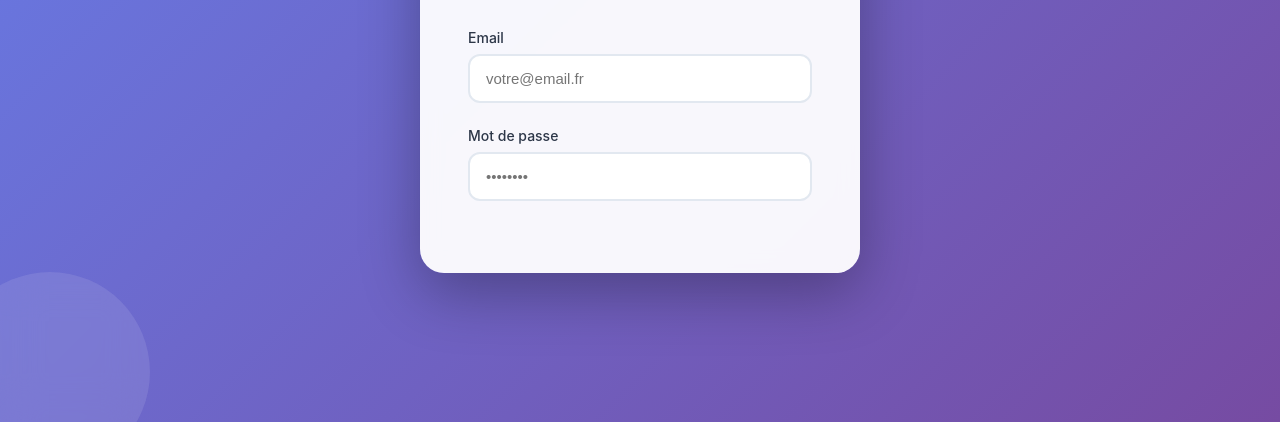
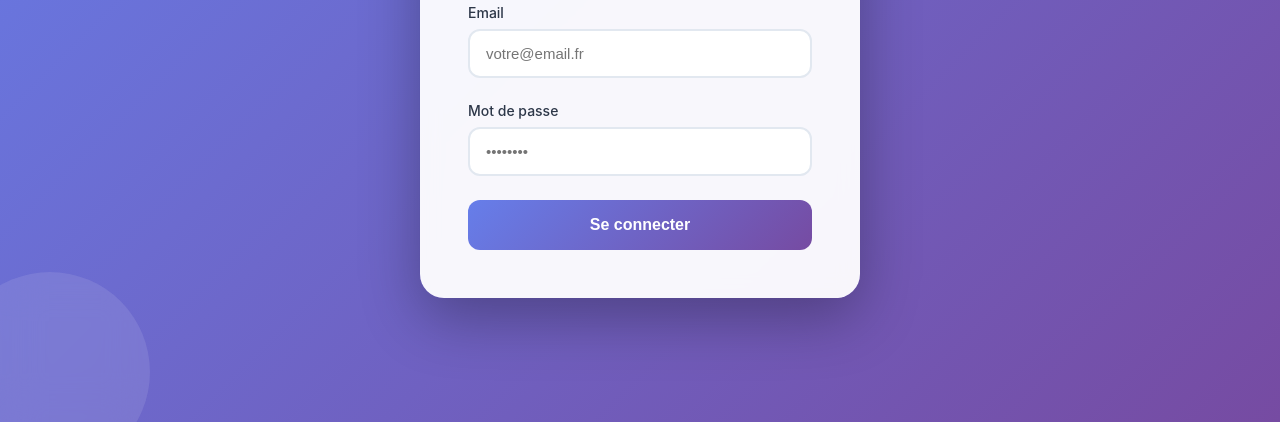
Before and after one commit to salutcava/playwright_sample_site, a plain HTML site: page index.html in a window 1280 px wide. Shown: the part 378-800 px from the top of the page. Drawn offline with Linux system fonts and the light colour scheme.

Commit message:
fixed added  se connecter button

```diff
--- a/index.html
+++ b/index.html
@@ -236,7 +236,7 @@
                     <input type="password" id="password" name="password" placeholder="••••••••" required>
                 </div>
 
-                <!-- <button type="submit">Se connecter</button> -->
+                <button type="submit">Se connecter</button>
             </form>
         </div>
 
```
